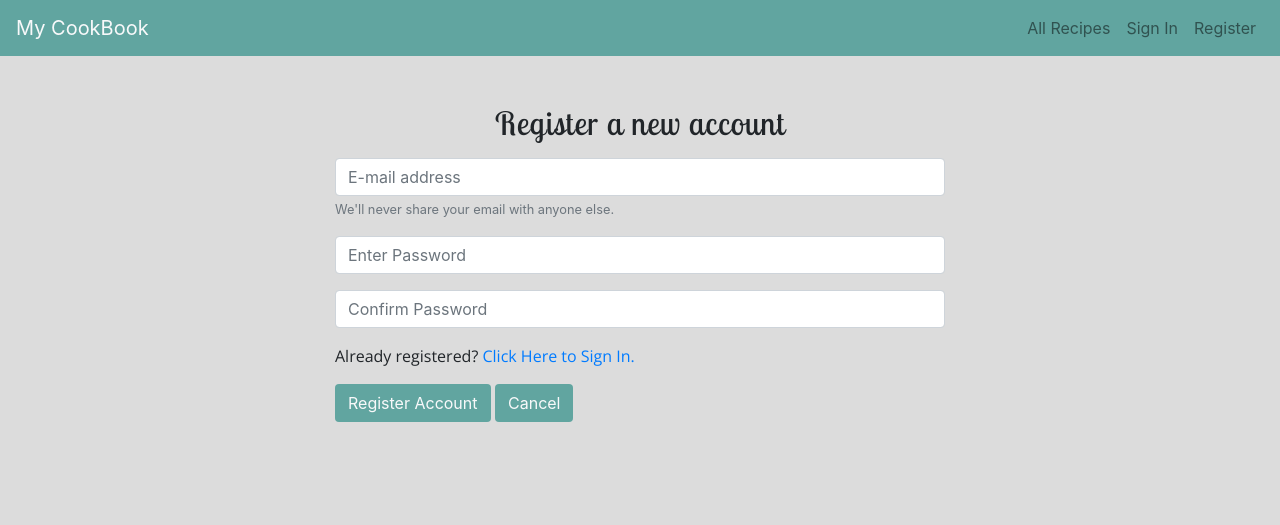
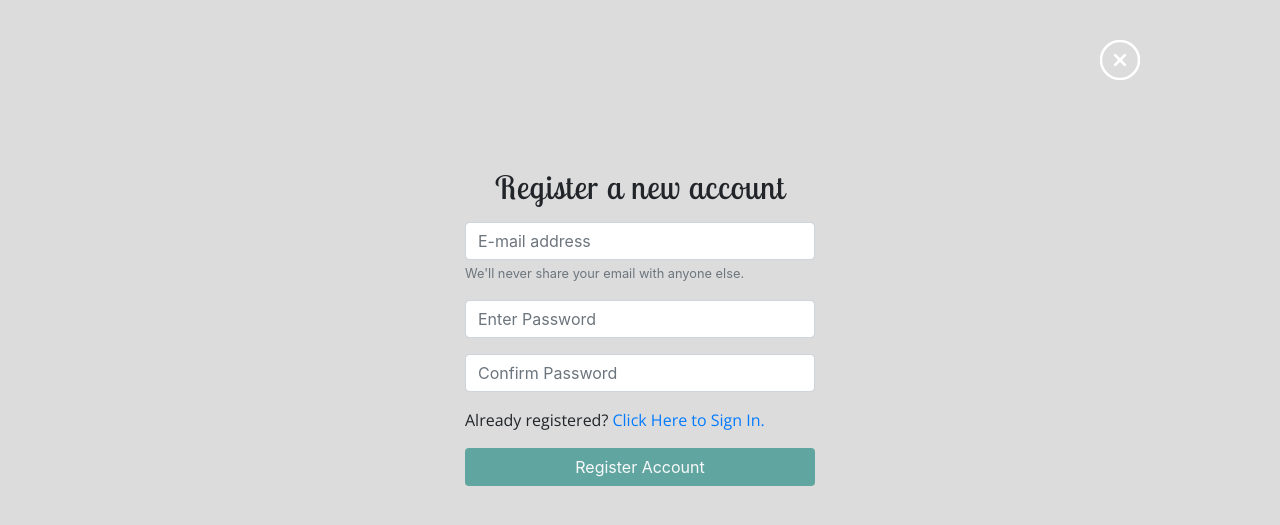
Before and after one commit to Camila-Ribeiro/My-Cookbook_Milestone-Project, a Flask app: page /get_register in a window 1280 px wide. Shown: the top 525 px of the page. Run offline with Flask 2, Linux system fonts and the light colour scheme; some libraries are stand-ins or nearby versions.

Commit message:
changed template inheritance on html pages and added close button svg to sign-in.html and register.html

```diff
--- a/static/css/styles.css
+++ b/static/css/styles.css
@@ -68,6 +68,30 @@ img.on-inview {
 .body-signIn-register {
   background-color: gainsboro;
 }
+/* ------------------------------------------- Sigh-In */
+
+.form-container {
+    max-width: 350px;
+    margin: 0 auto;
+}
+.form-container button{
+   width: 100%;
+}
+.close-icon-container {
+    padding: 40px;
+    float: right;
+}
+.close-icon-container .close-icon {
+    display: inline-block;
+    height: 40px;
+    width: 40px;
+    cursor: pointer;
+    stroke: #fff;
+}
+.close-button {
+    height: 120px;
+}
+
 
 /* --------------------- overwrite bootstrap */
 .container-fluid {
--- a/templates/base.html
+++ b/templates/base.html
@@ -15,7 +15,6 @@
     <link rel="stylesheet" href="{{url_for('static', filename='css/styles.css')}}" type="text/css"/>
 </head>
 <body>
-    {% include 'includes/_nav.html' %}
 
     <!-- Optional JavaScript -->
     <!-- jQuery first, then Popper.js, then Bootstrap JS -->
--- a/templates/index.html
+++ b/templates/index.html
@@ -1,4 +1,4 @@
-{% include 'base.html' %} {% block content %}
+{% include 'base.html' %} {% include 'includes/_nav.html' %} {% block content %}
 
 <div class="container mt-3">
   <section class="mb-5">
--- a/templates/register.html
+++ b/templates/register.html
@@ -3,10 +3,23 @@
 {% block content %}
 
 <body class="body-signIn-register">
-    <div class="container w-50">
+    <div class="container">
+        <div class="container close-button w-100">
+            <!-- https://codepen.io/andreivictor/pen/aJEpEx -->
+            <div class="close-icon-container">
+                <span class="close-icon">
+                    <svg xmlns="http://www.w3.org/2000/svg" viewBox="0 0 40 40" enable-background="new 0 0 40 40">
+                        <line x1="15" y1="15" x2="25" y2="25" stroke="#fff" stroke-width="2.5" stroke-linecap="round" stroke-miterlimit="10"></line>
+                        <line x1="25" y1="15" x2="15" y2="25" stroke="#fff" stroke-width="2.5" stroke-linecap="round" stroke-miterlimit="10"></line>
+                        <circle class="circle" cx="20" cy="20" r="19" opacity="0" stroke="#fff" stroke-width="2.5" stroke-linecap="round" stroke-miterlimit="10" fill="none"></circle>
+                        <path d="M20 1c10.45 0 19 8.55 19 19s-8.55 19-19 19-19-8.55-19-19 8.55-19 19-19z" stroke="#fff" stroke-width="2.5" stroke-linecap="round" stroke-miterlimit="10" fill="none"></path>
+                    </svg>
+                </span>
+            </div>
+        </div>
         <section class="mt-5">
             <h1 class="text-center mb-3">Register a new account</h1>
-            <form>
+            <form class="form-container">
                 <div class="form-group">
                     <!-- <label for="exampleInputEmail1">NewEmail address</label> -->
                     <input type="email" class="form-control" id="exampleInputEmail1" placeholder="E-mail address" aria-describedby="emailHelp">
@@ -24,7 +37,6 @@
                     <p>Already registered? <a href="{{url_for('get_signIn')}}">Click Here to Sign In.</a> </p>
                 </div>
                 <button type="submit" class="btn btn-color">Register Account</button>
-                <button type="submit" class="btn btn-color">Cancel</button>
             </form>
         </section>
     </div>
```
Also changed, not shown: templates/all-recipes.html (+5 -5 lines), templates/sign-in.html (+16 -3 lines).
